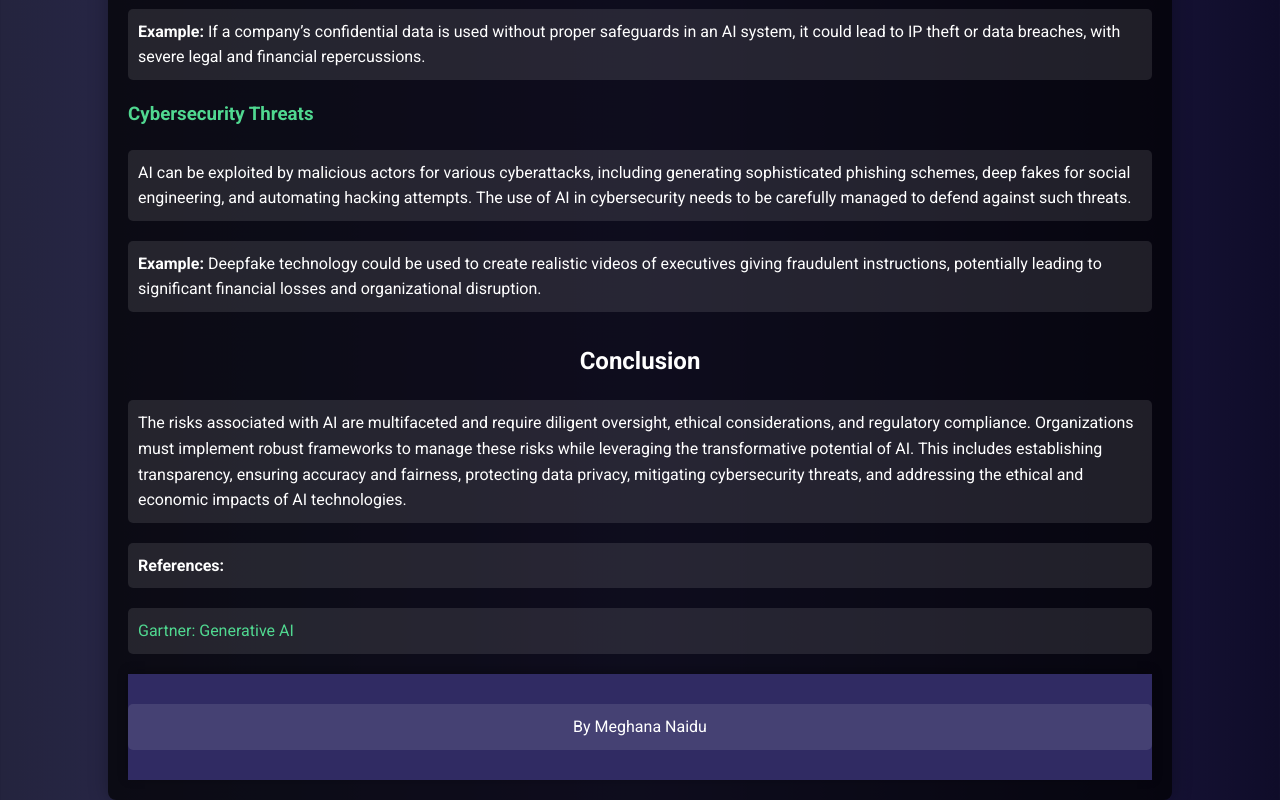
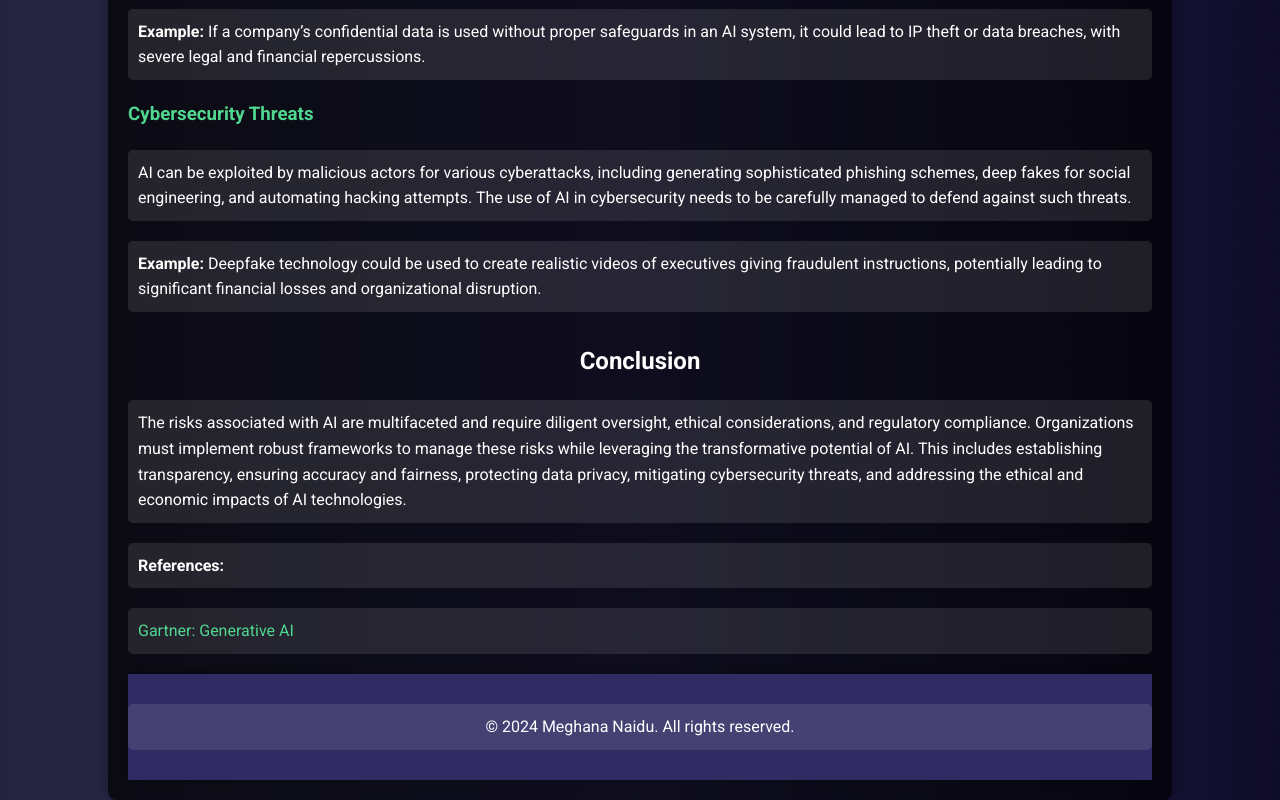
Before and after one commit to meghanavasireddi/E-Commerce_AI, a plain HTML site: page index.html in a window 1280 px wide. Shown: the part 4328-5128 px from the top of the page. Drawn offline with Linux system fonts and the light colour scheme.

Commit message:
Update index.html

```diff
--- a/index.html
+++ b/index.html
@@ -201,9 +201,10 @@
             <p><a href="https://www.gartner.com/en/topics/generative-ai">Gartner: Generative AI</a></p>
         </div>
 
-        <footer>
-            <p>By Meghana Naidu</p>
-        </footer>
+  <footer>
+    <p>© 2024 Meghana Naidu. All rights reserved.</p>
+</footer>
+
     </div>
 
     <script>
```
